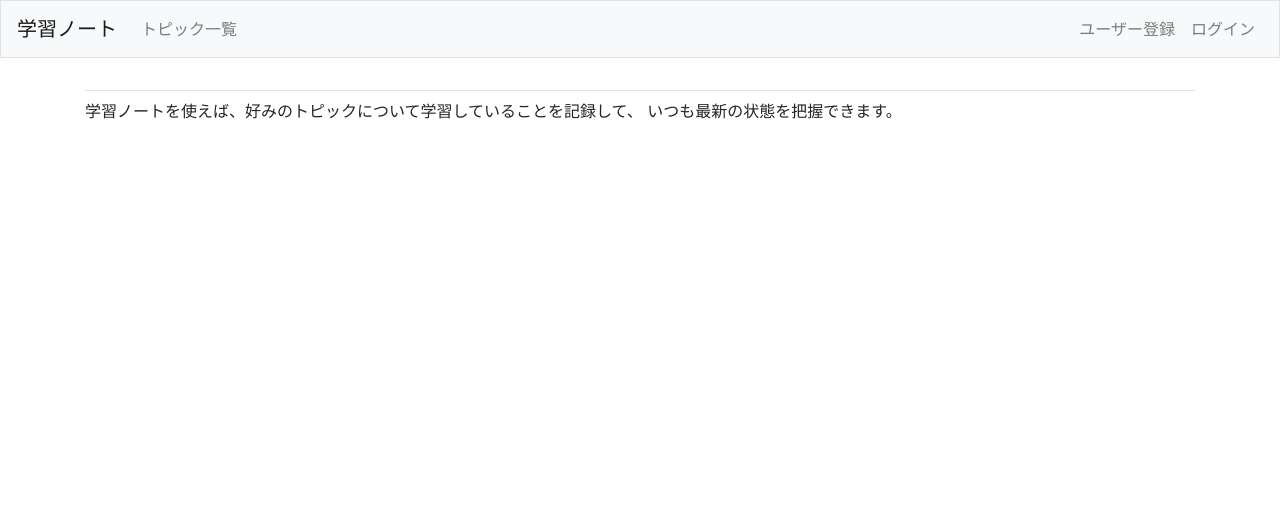
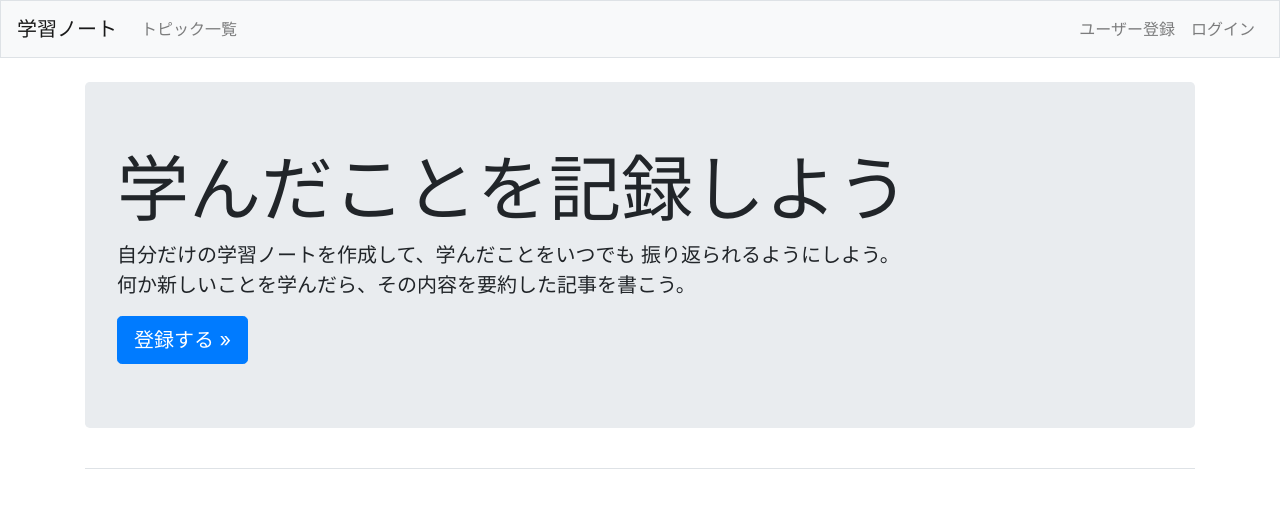
Before and after one commit to paipuisu/learning_log, a Django app: page / in a window 1280 px wide. Shown: the top 508 px of the page. Run offline with Django 5.2, Linux system fonts and the light colour scheme; some libraries are stand-ins or nearby versions.

Commit message:
indexレイアウト

```diff
--- a/learning_logs/templates/learning_logs/index.html
+++ b/learning_logs/templates/learning_logs/index.html
@@ -1,9 +1,17 @@
 {% extends "learning_logs/base.html" %}
 <!-- 継承する親テンプレートを指定 -->
 
-{% block content %}
+{% block page_header %}
 <!-- 親テンプレートから継承していない要素を記述 -->
-<p>学習ノートを使えば、好みのトピックについて学習していることを記録して、
-    いつも最新の状態を把握できます。</p>
+ <div class="jumbotron">
+    <h1 class="display-3">学んだことを記録しよう</h1>
 
-{% endblock content %}
+    <p class="lead">自分だけの学習ノートを作成して、学んだことをいつでも
+        振り返られるようにしよう。<br>
+        何か新しいことを学んだら、その内容を要約した記事を書こう。</p>
+
+    <a class="btn btn-lg btn-primary" href="{% url 'users:register' %}"
+        role="button">登録する &raquo;</a>
+ </div>
+
+{% endblock page_header %}
```
